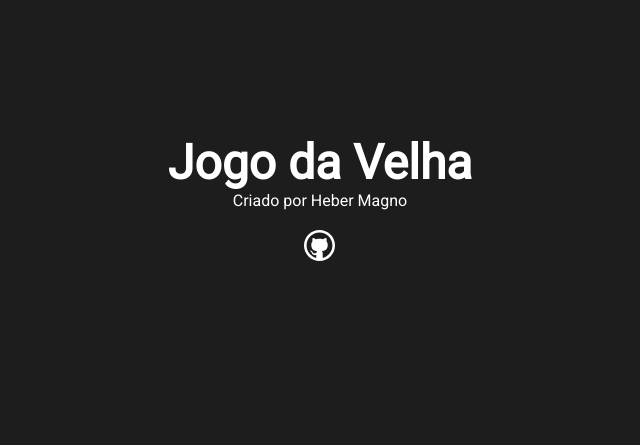
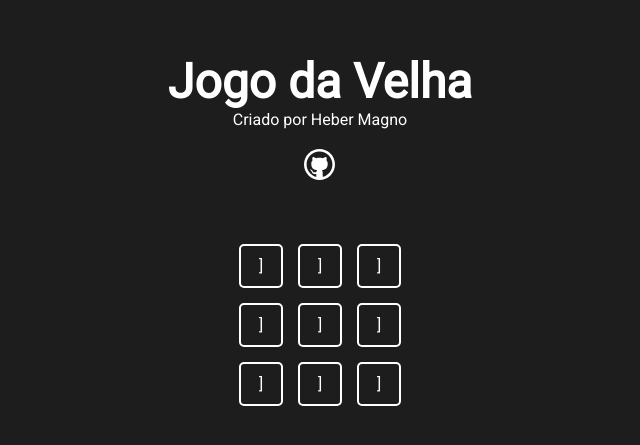
Before and after one commit to Heber-Reis/Jogo-da-Velha-React, a Next.js app: page / in a window 1280 px wide. Shown: the part 191-636 px from the top of the page, without its empty margins (320-960 px from the left). Built offline with nearby package versions, Linux system fonts and the light colour scheme.

Commit message:
criado tabela

```diff
--- /dev/null
+++ b/src/components/game/Game.jsx
@@ -0,0 +1,21 @@
+import styles from "./style.module.css";
+
+import GameOption from "../gameoption/GameOption";
+
+function Game () {
+  return(
+    <div className={styles.game}>
+      <GameOption/>
+      <GameOption/>
+      <GameOption/>
+      <GameOption/>
+      <GameOption/>
+      <GameOption/>
+      <GameOption/>
+      <GameOption/>
+      <GameOption/>
+    </div>
+  )
+}
+
+export default Game;
--- /dev/null
+++ b/src/components/game/style.module.css
@@ -0,0 +1,5 @@
+.game{
+  display: grid;
+  grid-template-columns: repeat(3, 1fr);
+  gap: 15px;
+}
--- /dev/null
+++ b/src/components/gameoption/GameOption.jsx
@@ -0,0 +1,11 @@
+import styles from "./style.module.css";
+
+function GameOption () {
+  return(
+    <div className={styles.gameOption}>
+      ]
+    </div>
+  )
+}
+
+export default GameOption;
--- /dev/null
+++ b/src/components/gameoption/style.module.css
@@ -0,0 +1,10 @@
+.gameOption{
+  border: 2px solid #fff;
+  width: 40px;
+  height: 40px;
+  border-radius: 5px;
+  display: flex;
+  justify-content: center;
+  align-items: center;
+  cursor: pointer;
+}
--- a/src/components/gamepage/GamePage.jsx
+++ b/src/components/gamepage/GamePage.jsx
@@ -1,9 +1,11 @@
 import Header from "../header/Header";
+import Game from "../game/Game";
 
 function GamePage () {
   return(
     <div className="container">
       <Header/>
+      <Game/>
     </div>
   )
 }
```
